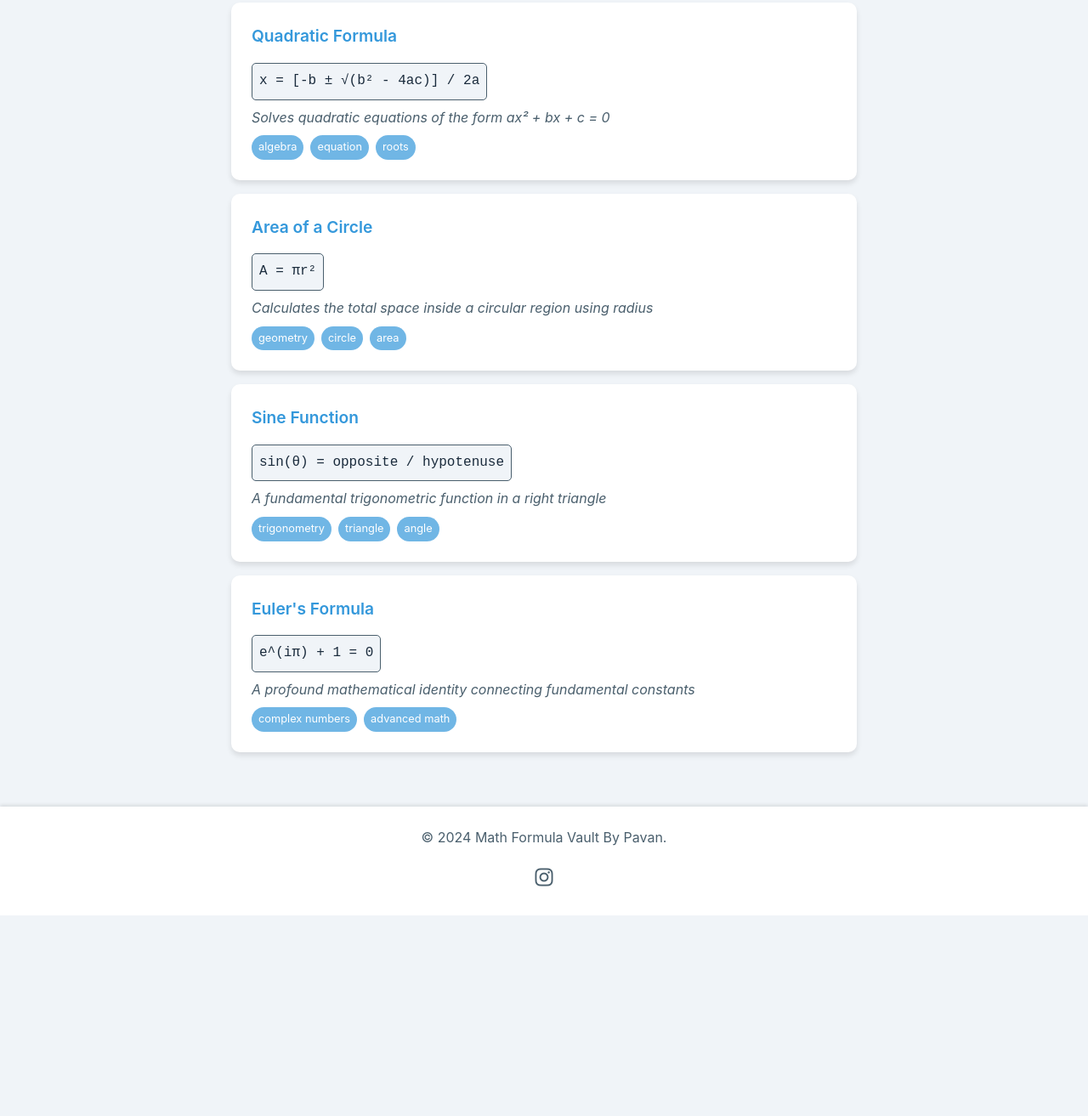
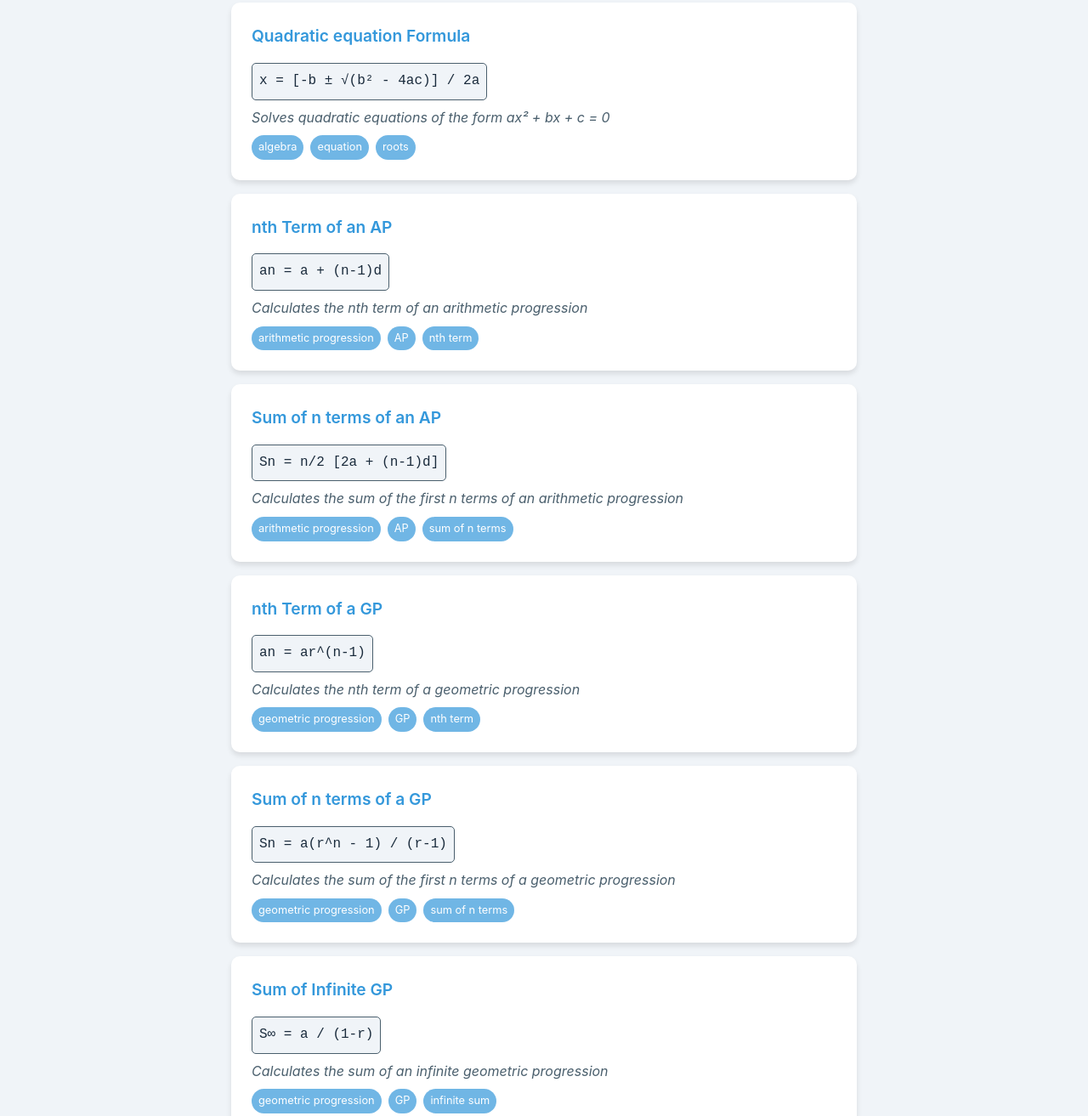
Before and after one commit to pavansweb/math-vault, a plain HTML site: page index.html in a window 1280 px wide. Shown: the part 363-1676 px from the top of the page at 85% size. Before the commit the page ends 1440 px from the top, so only its background shows below. Drawn offline with Linux system fonts and the light colour scheme.

Commit message:
Update index.html

```diff
--- a/index.html
+++ b/index.html
@@ -6,29 +6,24 @@
     <link href="https://cdnjs.cloudflare.com/ajax/libs/font-awesome/6.0.0-beta3/css/all.min.css" rel="stylesheet">
     <style>
       :root {
-            /* Light Mode Colors */
         --bg-primary-light: #f0f4f8;
         --bg-secondary-light: #ffffff;
         --text-primary-light: #1a2b3c;
         --text-secondary-light: #4a5f6d;
         --accent-color-light: #3498db;
         --hover-color-light: #2980b9;
-
-            /* Dark Mode Colors */
         --bg-primary-dark: #0a1128;
         --bg-secondary-dark: #142850;
         --text-primary-dark: #ffffff;
         --text-secondary-dark: #b0bec5;
         --accent-color-dark: #00a8e8;
         --hover-color-dark: #007ea7;
-
-            /* Default to Light Mode */
         --bg-primary: var(--bg-primary-light);
         --bg-secondary: var(--bg-secondary-light);
         --text-primary: var(--text-primary-light);
         --text-secondary: var(--text-secondary-light);
         --accent-color: var(--accent-color-light);
-            --hover-color: var(--hover-color-light);
+        --hover-color: var(--hover-color-light)
       }
 
       body.dark-mode {
@@ -37,25 +32,25 @@
         --text-primary: var(--text-primary-dark);
         --text-secondary: var(--text-secondary-dark);
         --accent-color: var(--accent-color-dark);
-            --hover-color: var(--hover-color-dark);
+        --hover-color: var(--hover-color-dark)
       }
 
       * {
         margin: 0;
         padding: 0;
         box-sizing: border-box;
-            transition: background-color 0.3s, color 0.3s;
+        transition: background-color .3s, color .3s
       }
 
       body {
-            font-family: 'Inter', -apple-system, BlinkMacSystemFont, 'Segoe UI', 'Roboto', sans-serif;
+        font-family: Inter, -apple-system, BlinkMacSystemFont, 'Segoe UI', Roboto, sans-serif;
         background-color: var(--bg-primary);
         color: var(--text-primary);
         line-height: 1.6;
         display: flex;
         flex-direction: column;
         min-height: 100vh;
-            perspective: 1000px;
+        perspective: 1000px
       }
 
       .container {
@@ -63,13 +58,13 @@
         width: 100%;
         margin: 0 auto;
         padding: 2rem;
-            flex-grow: 1;
+        flex-grow: 1
       }
 
       .top-header {
         background-color: var(--bg-secondary);
-            box-shadow: 0 2px 4px rgba(0,0,0,0.1);
-            padding: 1rem 0;
+        box-shadow: 0 2px 4px rgba(0, 0, 0, .1);
+        padding: 1rem 0
       }
 
       .header-content {
@@ -78,7 +73,7 @@
         display: flex;
         justify-content: space-between;
         align-items: center;
-            padding: 0 2rem;
+        padding: 0 2rem
       }
 
       .site-title {
@@ -86,48 +81,48 @@
         align-items: center;
         font-size: 1.5rem;
         color: var(--accent-color);
-            font-weight: bold;
+        font-weight: 700
       }
 
       .site-title i {
-            margin-right: 10px;
+        margin-right: 10px
       }
 
       .mode-toggle {
-            background: none;
+        background: 0 0;
         border: none;
         cursor: pointer;
         font-size: 1.5rem;
         color: var(--text-secondary);
-            transition: all 0.3s ease;
+        transition: all .3s ease
       }
 
       .mode-toggle:hover {
         color: var(--accent-color);
-            transform: rotate(180deg);
+        transform: rotate(180deg)
       }
 
       .search-container {
         position: relative;
         flex-grow: 1;
-            margin-left: 2rem;
+        margin-left: 2rem
       }
 
       #search-input {
         width: 100%;
-            padding: 0.75rem 1rem 0.75rem 2.5rem;
+        padding: .75rem 1rem .75rem 2.5rem;
         border: 2px solid var(--text-secondary);
         border-radius: 20px;
         font-size: 1rem;
         background-color: var(--bg-secondary);
         color: var(--text-primary);
-            transition: all 0.3s ease;
+        transition: all .3s ease
       }
 
       #search-input:focus {
-            outline: none;
+        outline: 0;
         border-color: var(--accent-color);
-            box-shadow: 0 0 0 3px rgba(52, 152, 219, 0.2);
+        box-shadow: 0 0 0 3px rgba(52, 152, 219, .2)
       }
 
       .search-icon {
@@ -135,23 +130,23 @@
         left: 1rem;
         top: 50%;
         transform: translateY(-50%);
-            color: var(--text-secondary);
+        color: var(--text-secondary)
       }
 
       #formulas-list {
         display: grid;
         gap: 1rem;
-            margin-top: 2rem;
+        margin-top: 2rem
       }
 
       .formula-item {
         background-color: var(--bg-secondary);
         border-radius: 10px;
         padding: 1.5rem;
-            box-shadow: 0 4px 6px rgba(0, 0, 0, 0.1);
-            transition: all 0.3s ease;
+        box-shadow: 0 4px 6px rgba(0, 0, 0, .1);
+        transition: all .3s ease;
         position: relative;
-            overflow: hidden;
+        overflow: hidden
       }
 
       .formula-item::before {
@@ -161,57 +156,57 @@
         left: -50%;
         width: 200%;
         height: 200%;
-            background: radial-gradient(circle at center, transparent 0%, var(--accent-color) 100%);
+        background: radial-gradient(circle at center, transparent 0, var(--accent-color) 100%);
         opacity: 0;
-            transition: opacity 0.3s ease;
+        transition: opacity .3s ease
       }
 
       .formula-item:hover::before {
-            opacity: 0.1;
+        opacity: .1
       }
 
       .formula-item:hover {
         transform: translateY(-5px) rotateX(3deg);
-            box-shadow: 0 6px 12px rgba(0, 0, 0, 0.15);
+        box-shadow: 0 6px 12px rgba(0, 0, 0, .15)
       }
 
       .formula-name {
         font-size: 1.2rem;
         font-weight: 600;
         color: var(--accent-color);
-            margin-bottom: 0.5rem;
+        margin-bottom: .5rem
       }
 
       .formula-equation {
         font-family: 'Courier New', monospace;
         background-color: var(--bg-primary);
         display: inline-block;
-            padding: 0.5rem;
+        padding: .5rem;
         border-radius: 5px;
-            margin: 0.5rem 0;
+        margin: .5rem 0;
         color: var(--text-primary);
-            border: 1px solid var(--text-secondary);
+        border: 1px solid var(--text-secondary)
       }
 
       .formula-description {
         color: var(--text-secondary);
-            font-style: italic;
+        font-style: italic
       }
 
       .formula-keywords {
-            margin-top: 0.5rem;
+        margin-top: .5rem;
         display: flex;
         flex-wrap: wrap;
-            gap: 0.5rem;
+        gap: .5rem
       }
 
       .keyword-tag {
         background-color: var(--accent-color);
-            color: white;
-            padding: 0.25rem 0.5rem;
+        color: #fff;
+        padding: .25rem .5rem;
         border-radius: 15px;
-            font-size: 0.8rem;
-            opacity: 0.7;
+        font-size: .8rem;
+        opacity: .7
       }
 
       .footer {
@@ -219,18 +214,18 @@
         padding: 1.5rem 0;
         text-align: center;
         color: var(--text-secondary);
-            box-shadow: 0 -2px 4px rgba(0,0,0,0.1);
-            margin-top: 2rem;
+        box-shadow: 0 -2px 4px rgba(0, 0, 0, .1);
+        margin-top: 2rem
       }
 
       .footer-content {
         max-width: 800px;
         margin: 0 auto;
-            padding: 0 2rem;
+        padding: 0 2rem
       }
 
       .social-links {
-            margin-top: 1rem;
+        margin-top: 1rem
       }
 
       .social-links a {
@@ -238,12 +233,12 @@
         margin: 0 10px;
         text-decoration: none;
         font-size: 1.5rem;
-            transition: color 0.3s ease, transform 0.3s ease;
+        transition: color .3s ease, transform .3s ease
       }
 
       .social-links a:hover {
         color: var(--accent-color);
-            transform: scale(1.2) rotate(360deg);
+        transform: scale(1.2) rotate(360deg)
       }
     </style>
   </head>
@@ -251,8 +246,7 @@
     <header class="top-header">
       <div class="header-content">
         <div class="site-title">
-                <i class="fas fa-calculator"></i>
-                Math Formula Vault
+          <i class="fas fa-calculator"></i>Math Formula Vault
         </div>
         <div class="search-container">
           <i class="fas fa-search search-icon"></i>
@@ -263,54 +257,115 @@
         </button>
       </div>
     </header>
-
     <div class="container">
       <div id="formulas-list"></div>
     </div>
-
     <footer class="footer">
       <div class="footer-content">
         <p>&copy; 2024 Math Formula Vault By Pavan.</p>
         <div class="social-links">
-                <a href="https://www.instagram.com/pavan._.hegde/" aria-label="Instagram"><i class="fab fa-instagram"></i></a>
+          <a href="https://www.instagram.com/pavan._.hegde/" aria-label="Instagram">
+            <i class="fab fa-instagram"></i>
+          </a>
         </div>
       </div>
     </footer>
-
     <script>
-        const formulas = [
-            {
+      const formulas = [{
           name: "Pythagorean Theorem",
           equation: "a² + b² = c²",
           description: "Relates the lengths of the sides of a right triangle in Euclidean geometry",
           keywords: ["geometry", "triangle", "right triangle"]
-            },
-            {
-                name: "Quadratic Formula",
+        }, {
+          name: "Quadratic equation Formula",
           equation: "x = [-b ± √(b² - 4ac)] / 2a",
           description: "Solves quadratic equations of the form ax² + bx + c = 0",
           keywords: ["algebra", "equation", "roots"]
+        }, {
+          name: "nth Term of an AP",
+          equation: "an = a + (n-1)d",
+          description: "Calculates the nth term of an arithmetic progression",
+          keywords: ["arithmetic progression", "AP", "nth term"]
+        }, {
+          name: "Sum of n terms of an AP",
+          equation: "Sn = n/2 [2a + (n-1)d]",
+          description: "Calculates the sum of the first n terms of an arithmetic progression",
+          keywords: ["arithmetic progression", "AP", "sum of n terms"]
         },
+        // Geometric Progression (GP)
         {
-                name: "Area of a Circle",
-                equation: "A = πr²",
-                description: "Calculates the total space inside a circular region using radius",
-                keywords: ["geometry", "circle", "area"]
+          name: "nth Term of a GP",
+          equation: "an = ar^(n-1)",
+          description: "Calculates the nth term of a geometric progression",
+          keywords: ["geometric progression", "GP", "nth term"]
+        }, {
+          name: "Sum of n terms of a GP",
+          equation: "Sn = a(r^n - 1) / (r-1)",
+          description: "Calculates the sum of the first n terms of a geometric progression",
+          keywords: ["geometric progression", "GP", "sum of n terms"]
+        }, {
+          name: "Sum of Infinite GP",
+          equation: "S∞ = a / (1-r)",
+          description: "Calculates the sum of an infinite geometric progression",
+          keywords: ["geometric progression", "GP", "infinite sum"]
         },
+        // Trigonometry
         {
-                name: "Sine Function",
-                equation: "sin(θ) = opposite / hypotenuse",
-                description: "A fundamental trigonometric function in a right triangle",
-                keywords: ["trigonometry", "triangle", "angle"]
+          name: "Trigonometric Ratios",
+          equation: "sinθ = opposite/hypotenuse, cosθ = adjacent/hypotenuse, tanθ = opposite/adjacent",
+          description: "Defines the basic trigonometric ratios in a right-angled triangle",
+          keywords: ["trigonometry", "sin", "cos", "tan"]
+        }, {
+          name: "Trigonometric Identities",
+          equation: "sin²θ + cos²θ = 1, 1 + tan²θ = sec²θ, 1 + cot²θ = cosec²θ",
+          description: "Fundamental trigonometric identities",
+          keywords: ["trigonometry", "identities"]
         },
+        // Coordinate Geometry
         {
-                name: "Euler's Formula",
-                equation: "e^(iπ) + 1 = 0",
-                description: "A profound mathematical identity connecting fundamental constants",
-                keywords: ["complex numbers", "advanced math"]
+          name: "Distance Formula",
+          equation: "d = √[(x₂-x₁)² + (y₂-y₁)²]",
+          description: "Calculates the distance between two points",
+          keywords: ["coordinate geometry", "distance formula"]
+        }, {
+          name: "Section Formula",
+          equation: "x = (mx₂ + nx₁) / (m+n), y = (my₂ + ny₁) / (m+n)",
+          description: "Calculates the coordinates of a point dividing a line segment in a given ratio",
+          keywords: ["coordinate geometry", "section formula"]
+        }, {
+          name: "Area of a Triangle",
+          equation: "Area = 1/2 |x₁(y₂-y₃) + x₂(y₃-y₁) + x₃(y₁-y₂)|",
+          description: "Calculates the area of a triangle given the coordinates of its vertices",
+          keywords: ["coordinate geometry", "area of triangle"]
+        },
+        // Mensuration
+        {
+          name: "Surface Area and Volume of a Cube",
+          equation: "Surface Area = 6a², Volume = a³",
+          description: "Calculates the surface area and volume of a cube",
+          keywords: ["mensuration", "cube"]
+        }, {
+          name: "Surface Area and Volume of a Cuboid",
+          equation: "Surface Area = 2(lb + bh + hl), Volume = lwh",
+          description: "Calculates the surface area and volume of a cuboid",
+          keywords: ["mensuration", "cuboid"]
+        }, {
+          name: "Surface Area and Volume of a Cylinder",
+          equation: "Curved Surface Area = 2πrh, Total Surface Area = 2πr(r+h), Volume = πr²h",
+          description: "Calculates the surface area and volume of a cylinder",
+          keywords: ["mensuration", "cylinder"]
+        }, {
+          name: "Surface Area and Volume of a Cone",
+          equation: "Curved Surface Area = πrl, Total Surface Area = πr(r+l), Volume = 1/3πr²h",
+          description: "Calculates the surface area and volume of a cone",
+          keywords: ["mensuration", "cone"]
+        }, {
+          name: "Surface Area and Volume of a Sphere",
+          equation: "Surface Area = 4πr², Volume = 4/3πr³",
+          description: "Calculates the surface area and volume of a sphere",
+          keywords: ["mensuration", "sphere"]
         }
       ];
-
       const formulasList = document.getElementById('formulas-list');
       const searchInput = document.getElementById('search-input');
       const modeToggle = document.getElementById('mode-toggle');
@@ -321,13 +376,19 @@
           const formulaElement = document.createElement('div');
           formulaElement.className = 'formula-item';
           formulaElement.innerHTML = `
+
+
 						<div class="formula-name">${formula.name}</div>
 						<div class="formula-equation">${formula.equation}</div>
 						<div class="formula-description">${formula.description}</div>
 						<div class="formula-keywords">
                         ${formula.keywords.map(keyword =>
-                            `<span class="keyword-tag">${keyword}</span>`
+                            `
+
+							<span class="keyword-tag">${keyword}</span>`
                         ).join('')}
+
+
 						</div>
                 `;
           formulasList.appendChild(formulaElement);
@@ -336,31 +397,20 @@
 
       function searchFormulas() {
         const searchTerm = searchInput.value.toLowerCase();
-            const filteredFormulas = formulas.filter(formula =>
-                formula.name.toLowerCase().includes(searchTerm) ||
-                formula.equation.toLowerCase().includes(searchTerm) ||
-                formula.description.toLowerCase().includes(searchTerm) ||
-                formula.keywords.some(keyword => keyword.toLowerCase().includes(searchTerm))
-            );
+        const filteredFormulas = formulas.filter(formula => formula.name.toLowerCase().includes(searchTerm) || formula.equation.toLowerCase().includes(searchTerm) || formula.description.toLowerCase().includes(searchTerm) || formula.keywords.some(keyword => keyword.toLowerCase().includes(searchTerm)));
         displayFormulas(filteredFormulas);
       }
-
       modeToggle.addEventListener('click', () => {
         document.body.classList.toggle('dark-mode');
         const isDarkMode = document.body.classList.contains('dark-mode');
-            modeToggle.innerHTML = isDarkMode
-                ? '<i class="fas fa-sun"></i>'
-                : '<i class="fas fa-moon"></i>';
-
+        modeToggle.innerHTML = isDarkMode ? ' < i class = "fas fa-sun" >< /i>' : ' < i class = "fas fa-moon" >< /i>';
         localStorage.setItem('darkMode', isDarkMode);
       });
-
       const savedDarkMode = localStorage.getItem('darkMode') === 'true';
       if (savedDarkMode) {
         document.body.classList.add('dark-mode');
-            modeToggle.innerHTML = '<i class="fas fa-sun"></i>';
+        modeToggle.innerHTML = ' < i class = "fas fa-sun" >< /i>';
       }
-
       displayFormulas(formulas);
       searchInput.addEventListener('input', searchFormulas);
     </script>
```
Lines whose indentation alone changed are shown as unchanged.
